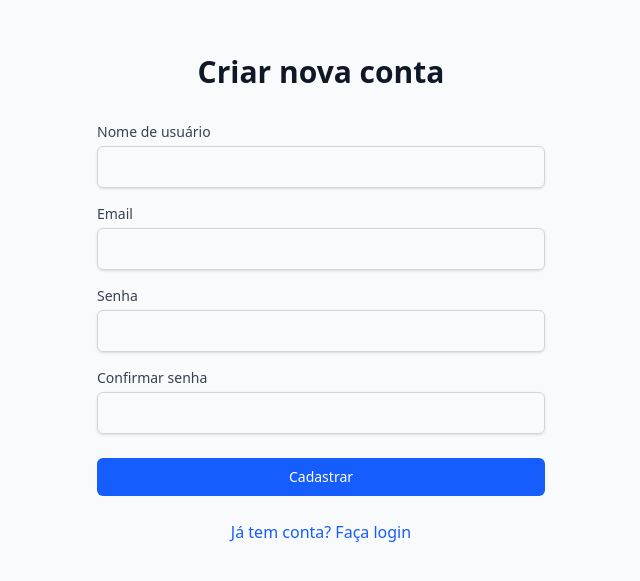
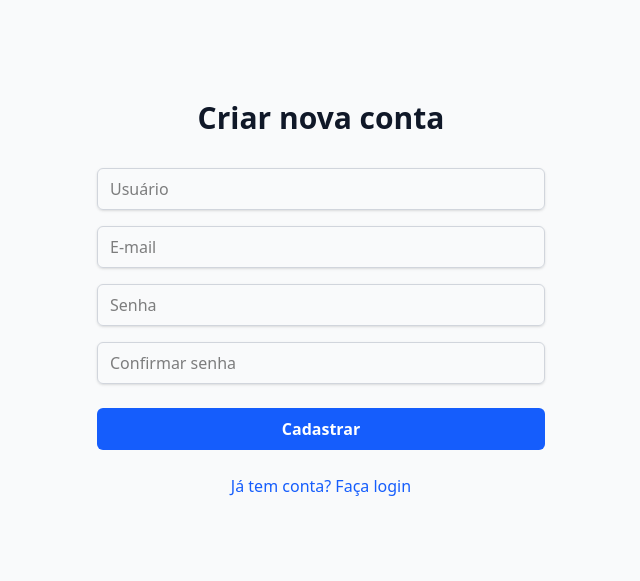
Before and after one commit to Joaogalescky/TCC---2025, a SvelteKit app in the folder svelte_frontend/: page /register in a window 1280 px wide. Shown: the part 113-694 px from the top of the page, without its empty margins (319-959 px from the left). Built offline with nearby package versions, Linux system fonts and the light colour scheme.

Commit message:
perf: inserido min de senha, tratamento para minúsculo de email e alterado estilização de login e cadastro

```diff
--- a/svelte_frontend/src/routes/login/+page.svelte
+++ b/svelte_frontend/src/routes/login/+page.svelte
@@ -40,26 +40,30 @@
 	<div class="max-w-md w-full space-y-8">
 		<div>
 			<h2 class="mt-6 text-center text-3xl font-extrabold text-gray-900">
-				Faça login na sua conta
+				Fazer Login
 			</h2>
 		</div>
 		<form class="mt-8 space-y-6" on:submit|preventDefault={handleLogin}>
 			<div class="space-y-4">
 				<div>
-					<label for="email" class="block text-sm font-medium text-gray-700">Email</label>
+					<label for="email" class="block text-sm font-medium text-gray-700"></label>
 					<input
 						id="email"
 						type="email"
+						placeholder="E-mail"
 						bind:value={email}
+						on:input={(e) => email = e.currentTarget.value.toLowerCase()}
 						required
 						class="mt-1 block w-full px-3 py-2 border border-gray-300 rounded-md shadow-sm focus:outline-none focus:ring-blue-500 focus:border-blue-500"
 					/>
 				</div>
 				<div>
-					<label for="password" class="block text-sm font-medium text-gray-700">Senha</label>
+					<label for="password" class="block text-base font-medium text-gray-700"></label>
 					<input
 						id="password"
 						type="password"
+						placeholder="Senha"
+						minlength=6
 						bind:value={password}
 						required
 						class="mt-1 block w-full px-3 py-2 border border-gray-300 rounded-md shadow-sm focus:outline-none focus:ring-blue-500 focus:border-blue-500"
@@ -68,21 +72,21 @@
 			</div>
 
 			{#if error}
-				<div class="text-red-600 text-sm text-center">{error}</div>
+				<div class="text-red-400 text-base text-center">{error}</div>
 			{/if}
 
 			<div>
 				<button
 					type="submit"
 					disabled={loading}
-					class="group relative w-full flex justify-center py-2 px-4 border border-transparent text-sm font-medium rounded-md text-white bg-blue-600 hover:bg-blue-700 focus:outline-none focus:ring-2 focus:ring-offset-2 focus:ring-blue-500 disabled:opacity-50"
+					class="group relative w-full flex justify-center py-2 px-4 border border-transparent text-base font-bold rounded-md text-white bg-blue-600 hover:bg-blue-700 focus:outline-none focus:ring-2 focus:ring-offset-2 focus:ring-blue-500 disabled:opacity-50"
 				>
 					{loading ? 'Entrando...' : 'Entrar'}
 				</button>
 			</div>
 
 			<div class="text-center">
-				<a href="/register" class="text-blue-600 hover:text-blue-500">Não tem conta? Cadastre-se</a>
+				<a href="/register" class="text-blue-600 hover:text-blue-700 text-base">Não tem conta? Cadastre-se</a>
 			</div>
 		</form>
 	</div>
--- a/svelte_frontend/src/routes/register/+page.svelte
+++ b/svelte_frontend/src/routes/register/+page.svelte
@@ -44,40 +44,49 @@
 		<form class="mt-8 space-y-6" on:submit|preventDefault={handleRegister}>
 			<div class="space-y-4">
 				<div>
-					<label for="username" class="block text-sm font-medium text-gray-700">Nome de usuário</label>
+					<label for="username" class="block text-sm font-medium text-gray-700"></label>
 					<input
 						id="username"
 						type="text"
+						placeholder="Usuário"
+						minlength=4
+						maxlength=45
 						bind:value={username}
 						required
 						class="mt-1 block w-full px-3 py-2 border border-gray-300 rounded-md shadow-sm focus:outline-none focus:ring-blue-500 focus:border-blue-500"
 					/>
 				</div>
 				<div>
-					<label for="email" class="block text-sm font-medium text-gray-700">Email</label>
+					<label for="email" class="block text-sm font-medium text-gray-700"></label>
 					<input
 						id="email"
 						type="email"
+						placeholder="E-mail"
 						bind:value={email}
+						on:input={(e) => email = e.currentTarget.value.toLowerCase()}
 						required
 						class="mt-1 block w-full px-3 py-2 border border-gray-300 rounded-md shadow-sm focus:outline-none focus:ring-blue-500 focus:border-blue-500"
 					/>
 				</div>
 				<div>
-					<label for="password" class="block text-sm font-medium text-gray-700">Senha</label>
+					<label for="password" class="block text-sm font-medium text-gray-700"></label>
 					<input
 						id="password"
 						type="password"
+						placeholder="Senha"
+						minlength=6
 						bind:value={password}
 						required
 						class="mt-1 block w-full px-3 py-2 border border-gray-300 rounded-md shadow-sm focus:outline-none focus:ring-blue-500 focus:border-blue-500"
 					/>
 				</div>
 				<div>
-					<label for="confirmPassword" class="block text-sm font-medium text-gray-700">Confirmar senha</label>
+					<label for="confirmPassword" class="block text-sm font-medium text-gray-700"></label>
 					<input
 						id="confirmPassword"
 						type="password"
+						placeholder="Confirmar senha"
+						minlength=6
 						bind:value={confirmPassword}
 						required
 						class="mt-1 block w-full px-3 py-2 border border-gray-300 rounded-md shadow-sm focus:outline-none focus:ring-blue-500 focus:border-blue-500"
@@ -86,21 +95,21 @@
 			</div>
 
 			{#if error}
-				<div class="text-red-600 text-sm text-center">{error}</div>
+				<div class="text-red-400 text-base text-center">{error}</div>
 			{/if}
 
 			<div>
 				<button
 					type="submit"
 					disabled={loading}
-					class="group relative w-full flex justify-center py-2 px-4 border border-transparent text-sm font-medium rounded-md text-white bg-blue-600 hover:bg-blue-700 focus:outline-none focus:ring-2 focus:ring-offset-2 focus:ring-blue-500 disabled:opacity-50"
+					class="group relative w-full flex justify-center py-2 px-4 border border-transparent text-base font-bold rounded-md text-white bg-blue-600 hover:bg-blue-700 focus:outline-none focus:ring-2 focus:ring-offset-2 focus:ring-blue-500 disabled:opacity-50"
 				>
 					{loading ? 'Cadastrando...' : 'Cadastrar'}
 				</button>
 			</div>
 
 			<div class="text-center">
-				<a href="/login" class="text-blue-600 hover:text-blue-500">Já tem conta? Faça login</a>
+				<a href="/login" class="text-blue-600 hover:text-blue-700 text-base">Já tem conta? Faça login</a>
 			</div>
 		</form>
 	</div>
```
